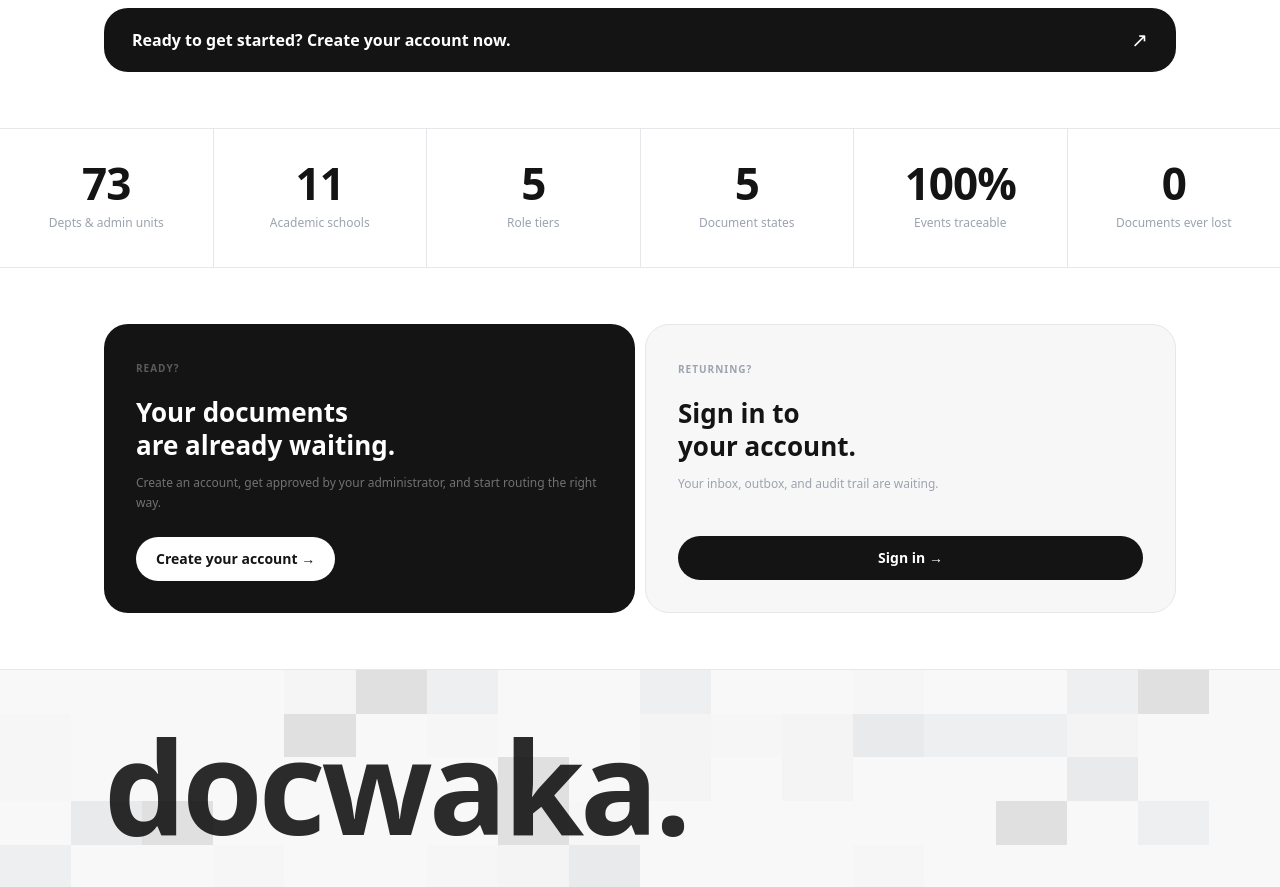
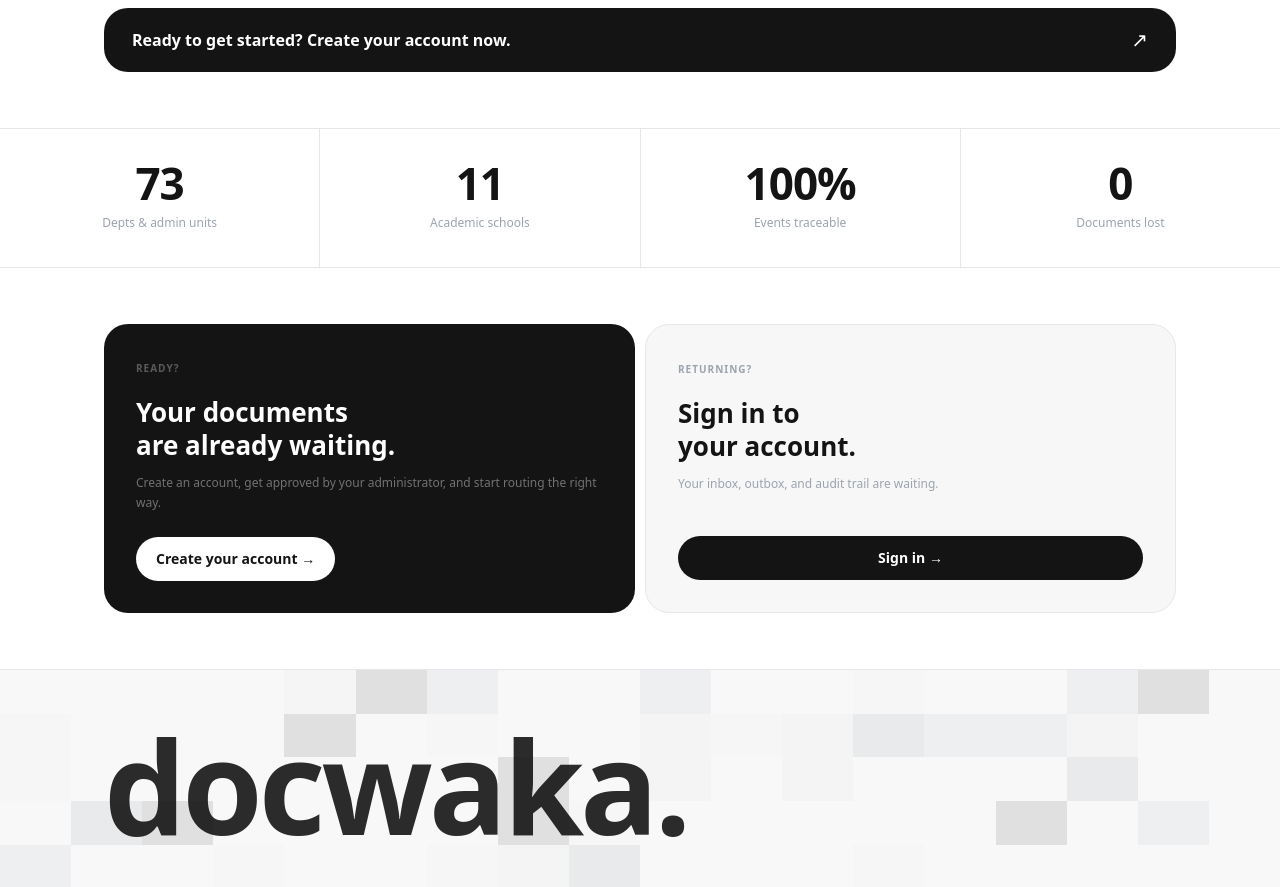
Before and after one commit to 01Shukee/docwaka, a Next.js app: page / in a window 1280 px wide. Shown: the part 2585-3472 px from the top of the page. Built offline with nearby package versions, Linux system fonts and the light colour scheme.

Commit message:
Modify Landing Page info

```diff
--- a/src/components/landing/LandingPage.tsx
+++ b/src/components/landing/LandingPage.tsx
@@ -355,10 +355,8 @@ export default function LandingPage() {
           {[
             { n:"73",   l:"Depts & admin units"  },
             { n:"11",   l:"Academic schools"      },
-            { n:"5",    l:"Role tiers"            },
-            { n:"5",    l:"Document states"       },
             { n:"100%", l:"Events traceable"      },
-            { n:"0",    l:"Documents ever lost"   },
+            { n:"0",    l:"Documents lost"   },
           ].map((s,i) => (
             <div key={i} className="flex-1 border-r border-[#E5E7EB] last:border-none py-6 sm:py-8 text-center px-2" style={{ minWidth:0 }}>
               <div style={{ fontSize:"clamp(24px,4vw,44px)", fontWeight:800, letterSpacing:"-1px", color:"#141414", lineHeight:1 }}>{s.n}</div>
```
Also changed, not shown: 1 other file (tests, documents, lock files or other folders).
